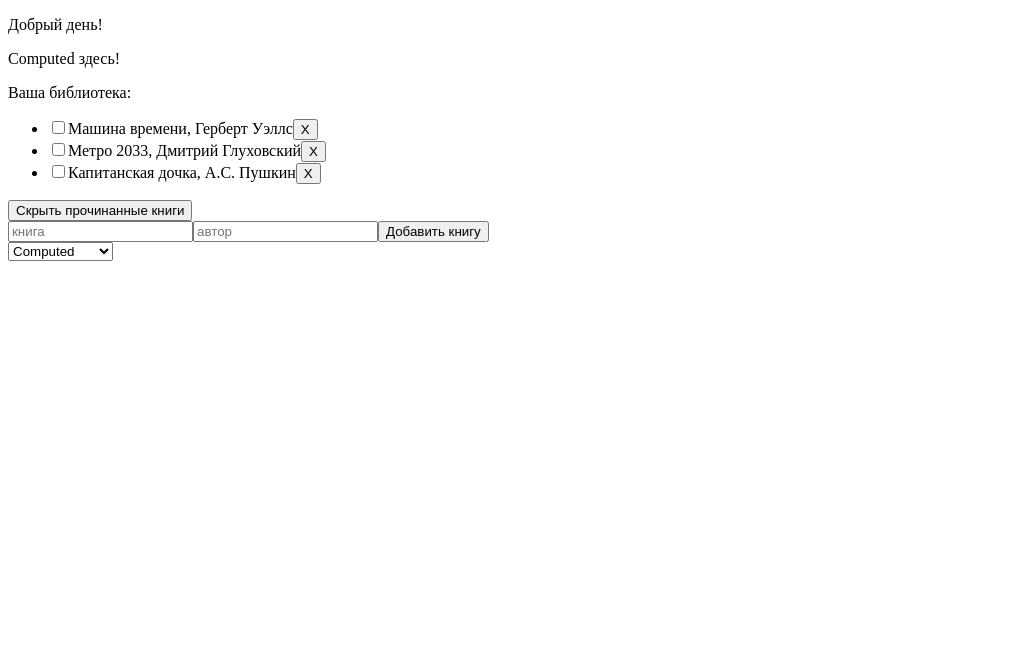
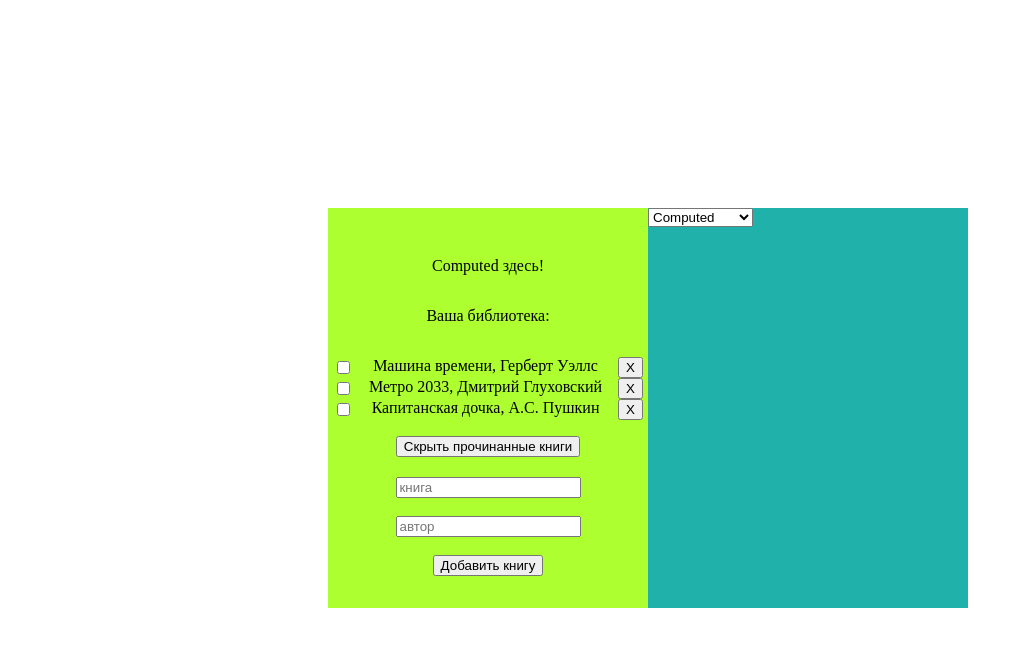
Before and after one commit to Eternal-insomnia/Dynamic-components, a Vue app: page / in a window 1280 px wide. Shown: the top 646 px of the page, without its empty margins (0-1023 px from the left). Built offline with nearby package versions, Linux system fonts and the light colour scheme.

Commit message:
Added style to some components
+style: App, Computed and HomeCompponent

```diff
--- a/src/App.vue
+++ b/src/App.vue
@@ -13,3 +13,20 @@ export default {
   }
 }
 </script>
+
+<style>
+html,
+body,
+#app {
+  height: 100%;
+  width: 100%;
+}
+
+.application-container {
+  height: 100%;
+  width: 100%;
+  display: flex;
+  align-items: center;
+  justify-content: center;
+}
+</style>
--- a/src/components/HomeComponent.vue
+++ b/src/components/HomeComponent.vue
@@ -1,12 +1,11 @@
 <template>
   <div class="main-container">
     <div class="application">
-      <p>Добрый день!</p>
       <component :is="currentTab" @response="onCreateUpdate"></component>
       <p v-if="currentTab === 'Created'">{{ childMsg }}</p>
     </div>
     <div class="settings">
-      <select class="settings-applications" @change="changeTab">
+      <select @change="changeTab">
         <option
           v-for="tab in tabs"
           :key="tab"
@@ -73,3 +72,21 @@ export default {
   }
 }
 </script>
+
+<style>
+.main-container {
+  height: 50%;
+  width: 50%;
+  display: flex;
+}
+.application {
+  width: 50%;
+  overflow: hidden;
+  background-color: greenyellow;
+}
+.settings {
+  width: 50%;
+  overflow: hidden;
+  background-color: lightseagreen;
+}
+</style>
--- a/src/components/applications/Computed.vue
+++ b/src/components/applications/Computed.vue
@@ -2,20 +2,20 @@
   <div class="computed-application">
     <p>Computed здесь!</p>
     <p>Ваша библиотека:</p>
-    <ul>
-      <li v-for="book in filteredLibrary">
+    <ul class="book-list">
+      <li class="book" v-for="book in filteredLibrary">
         <input type="checkbox" v-model="book.done">
-        <span :class="{ done: book.done }"> {{ book.name }}, {{ book.author }}</span>
+        <span>{{ book.name }}, {{ book.author }}</span>
         <button @click="removeBook(book)">X</button>
       </li>
     </ul>
     <button @click="hideRead = !hideRead">
       {{ hideRead ? 'Показать все книги' : 'Скрыть прочинанные книги' }}
     </button>
-    <form @submit.prevent="addBook">
-      <input v-model="bookName" required placeholder="книга">
-      <input v-model="bookAuthor" required placeholder="автор">
-      <button>Добавить книгу</button>
+    <form class="book-form" @submit.prevent="addBook">
+      <input v-model="bookName" required placeholder="книга"><br>
+      <input v-model="bookAuthor" required placeholder="автор"><br>
+      <button type="submit">Добавить книгу</button>
     </form>
   </div>
 </template>
@@ -55,7 +55,29 @@ export default {
 </script>
 
 <style scoped>
-.read {
-  text-decoration: line-through;
+.book {
+  display: flex;
+  justify-content: space-between;
+  margin-left: 5px;
+  margin-right: 5px;
+}
+.book-form {
+  padding-top: 20px;
+  display: flex;
+  flex-direction: column;
+  align-items: center;
+}
+.book-list {
+  width: 100%;
+  padding-left: 0px;
+  list-style-type: none;
+}
+.computed-application {
+  height: 100%;
+  width: 100%;
+  display: flex;
+  flex-direction: column;
+  align-items: center;
+  justify-content: center;
 }
 </style>
```
